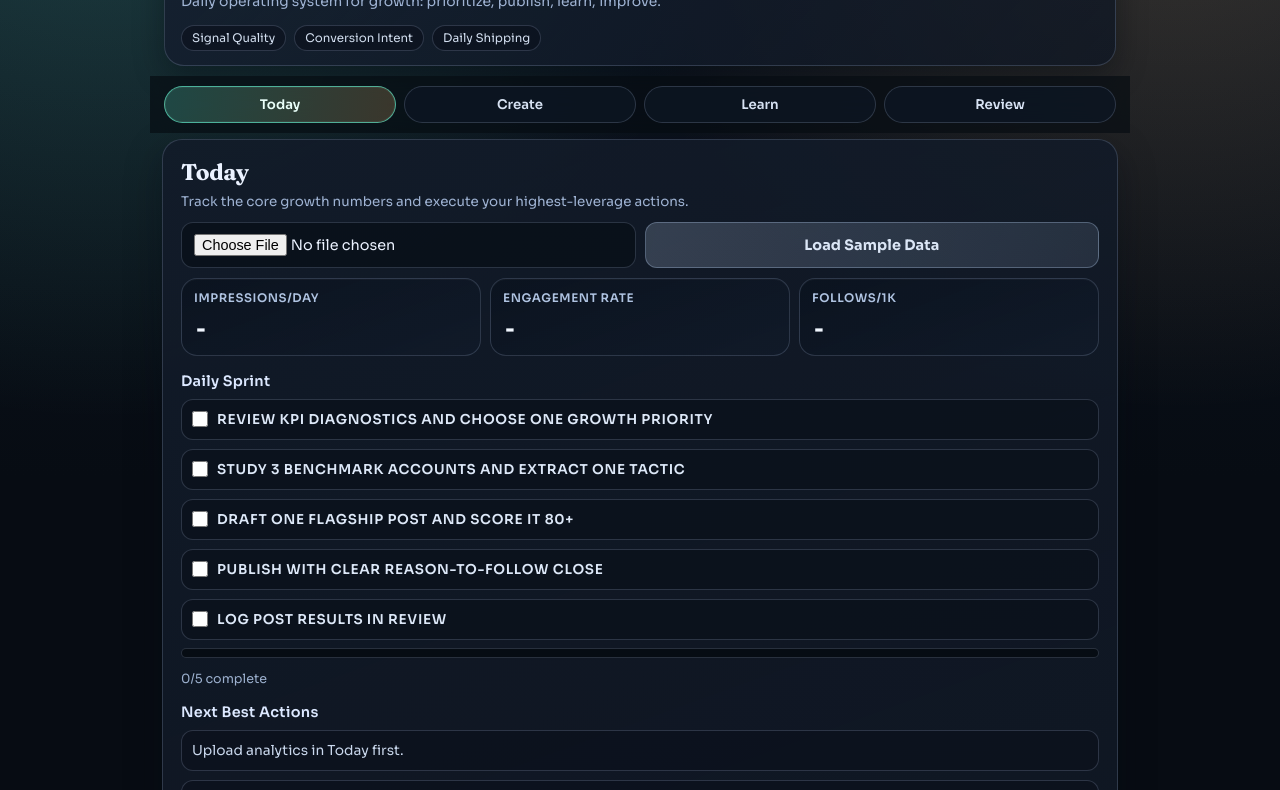
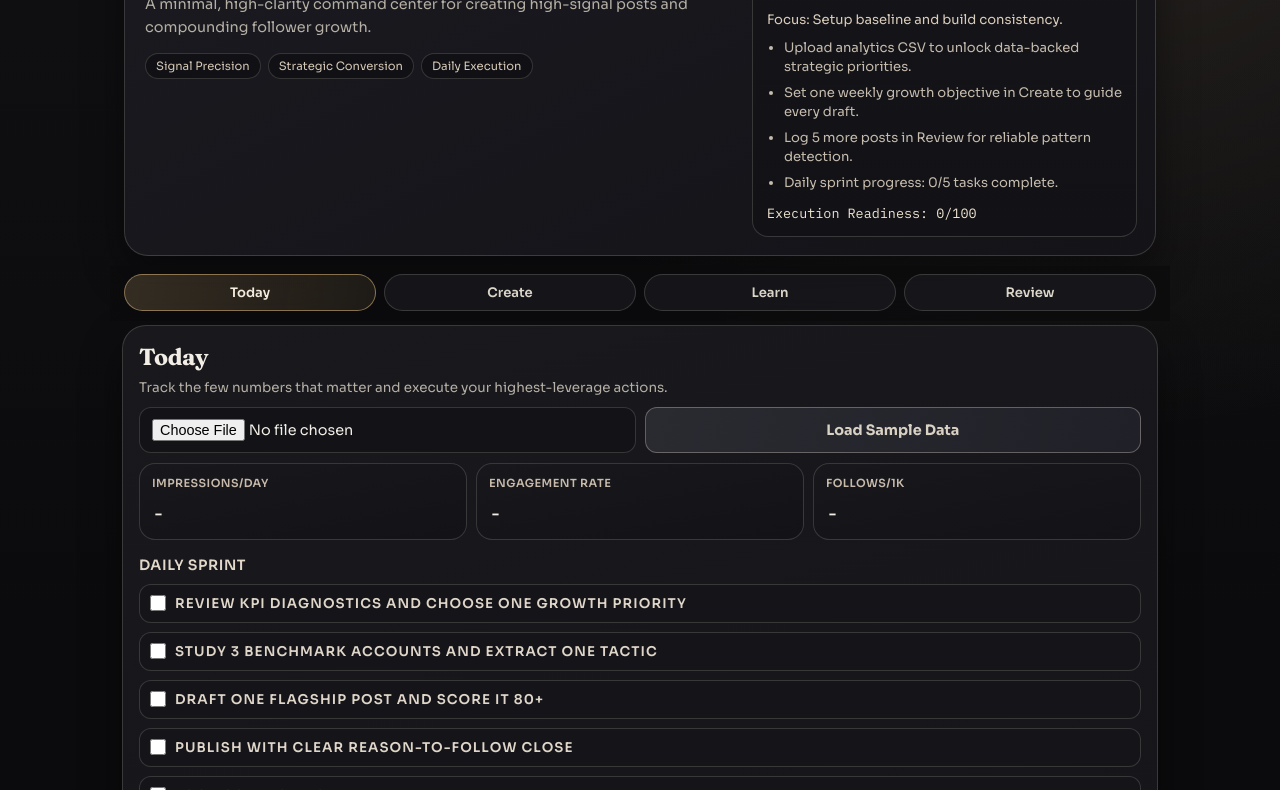
Before and after one commit to futurelabstudios/type2-master-station, a plain HTML site: page index.html in a window 1280 px wide. Shown: the part 122-912 px from the top of the page. Drawn offline with Linux system fonts and the light colour scheme.

Commit message:
Shift to luxury-minimal UI with intelligent hero brief

```diff
--- a/app.js
+++ b/app.js
@@ -106,6 +106,7 @@ function init() {
   setTodayDate();
   renderPostLogs();
   renderActions();
+  renderHeroBrief();
 }
 
 function bindTabs() {
@@ -199,11 +200,16 @@ function saveChecklist() {
   localStorage.setItem(STORAGE.checklist, JSON.stringify(state));
 }
 
-function updateChecklistProgress() {
+function getChecklistProgress() {
   const boxes = qsa("#dailyChecklist input[type='checkbox']");
   const done = boxes.filter((b) => b.checked).length;
   const total = boxes.length;
   const pct = total ? (done / total) * 100 : 0;
+  return { done, total, pct };
+}
+
+function updateChecklistProgress() {
+  const { done, total, pct } = getChecklistProgress();
   el("dailyProgress").style.width = `${pct}%`;
   el("dailyProgressText").textContent = `${done}/${total} complete`;
 }
@@ -375,6 +381,81 @@ function renderActions() {
   wrap.innerHTML = items.length
     ? items.slice(0, 6).map((x) => `<div>${escape(x)}</div>`).join("")
     : "<div>Critical actions complete. Publish and move to Review.</div>";
+
+  renderHeroBrief();
+}
+
+function renderHeroBrief() {
+  const title = el("briefTitle");
+  const focus = el("briefFocus");
+  const list = el("briefList");
+  const score = el("briefScore");
+  if (!title || !focus || !list || !score) return;
+
+  const logs = getPostLogs();
+  const { done, total, pct } = getChecklistProgress();
+  const objectiveSet = Boolean(el("shiftObjective")?.value.trim());
+
+  let readiness = 0;
+  let focusText = "Setup baseline and build consistency.";
+  const insights = [];
+
+  if (kpi) {
+    readiness += 30;
+    if (kpi.f1k < 1) {
+      insights.push("Conversion gap: raise follows per 1k by strengthening the close.");
+      focusText = "Lift conversion on flagship posts.";
+    } else {
+      insights.push(`Conversion is solid at ${kpi.f1k.toFixed(2)} f/1k. Scale winning structure.`);
+      readiness += 8;
+      focusText = "Scale your winning post structure.";
+    }
+
+    if (kpi.er < 2.2) {
+      insights.push("Engagement is soft. Sharpen opening claim and source signal.");
+      if (focusText === "Setup baseline and build consistency.") {
+        focusText = "Increase engagement signal quality.";
+      }
+    } else {
+      insights.push(`Engagement quality is healthy at ${kpi.er.toFixed(2)}%. Preserve clarity.`);
+      readiness += 8;
+    }
+  } else {
+    insights.push("Upload analytics CSV to unlock data-backed strategic priorities.");
+  }
+
+  if (objectiveSet) {
+    readiness += 20;
+  } else {
+    insights.push("Set one weekly growth objective in Create to guide every draft.");
+  }
+
+  const logReadiness = Math.min(25, (logs.length / 5) * 25);
+  readiness += logReadiness;
+  if (logs.length < 5) {
+    insights.push(`Log ${5 - logs.length} more posts in Review for reliable pattern detection.`);
+  } else {
+    insights.push("Review data depth is sufficient to trust pattern insights.");
+  }
+
+  readiness += Math.min(25, (pct / 100) * 25);
+  insights.push(`Daily sprint progress: ${done}/${total} tasks complete.`);
+
+  readiness = Math.max(0, Math.min(100, Math.round(readiness)));
+
+  if (readiness >= 80) {
+    title.textContent = "System aligned. Publish your flagship post today.";
+  } else if (readiness >= 60) {
+    title.textContent = "Momentum is good. Tighten one weak link and ship.";
+  } else if (readiness >= 40) {
+    title.textContent = "Foundation is partial. Finish setup before scaling.";
+  } else {
+    title.textContent = "Low readiness. Complete the essentials first.";
+  }
+
+  focus.textContent = `Focus: ${focusText}`;
+  list.innerHTML = insights.slice(0, 4).map((item) => `<li>${escape(item)}</li>`).join("");
+  score.textContent = `Execution Readiness: ${readiness}/100`;
 }
 
 function genHook() {
--- a/index.html
+++ b/index.html
@@ -10,19 +10,30 @@
   <link rel="stylesheet" href="./styles.css" />
 </head>
 <body>
-  <header class="topbar">
-    <div class="topbar-card">
-      <div class="brand-row">
-        <p class="kicker">TYPE2FUTURE OPERATOR SUITE</p>
-        <span class="status-pill">Live Playbook</span>
+  <header class="hero">
+    <div class="hero-shell">
+      <div class="hero-main">
+        <p class="kicker">Type2Future Operator Suite</p>
+        <h1>Content Growth OS</h1>
+        <p class="hero-copy">A minimal, high-clarity command center for creating high-signal posts and compounding follower growth.</p>
+        <div class="hero-tags" aria-hidden="true">
+          <span>Signal Precision</span>
+          <span>Strategic Conversion</span>
+          <span>Daily Execution</span>
+        </div>
       </div>
-      <h1>Content Growth OS</h1>
-      <p class="sub">Daily operating system for growth: prioritize, publish, learn, improve.</p>
-      <div class="focus-row" aria-hidden="true">
-        <span class="focus-chip">Signal Quality</span>
-        <span class="focus-chip">Conversion Intent</span>
-        <span class="focus-chip">Daily Shipping</span>
-      </div>
+
+      <aside class="hero-brief" aria-live="polite">
+        <p class="brief-eyebrow">Operator Brief</p>
+        <h2 id="briefTitle">Load analytics to generate your daily brief.</h2>
+        <p class="brief-focus" id="briefFocus">Focus: Setup your baseline.</p>
+        <ul class="brief-list" id="briefList">
+          <li>Upload CSV and start the daily sprint checklist.</li>
+          <li>Set one weekly growth objective in Create.</li>
+          <li>Log at least 5 posts to unlock stronger pattern insights.</li>
+        </ul>
+        <p class="brief-score mono" id="briefScore">Execution Readiness: 0/100</p>
+      </aside>
     </div>
   </header>
 
@@ -37,7 +48,7 @@
     <section class="panel active" id="today">
       <div class="panel-head">
         <h2>Today</h2>
-        <p class="panel-sub">Track the core growth numbers and execute your highest-leverage actions.</p>
+        <p class="panel-sub">Track the few numbers that matter and execute your highest-leverage actions.</p>
       </div>
 
       <div class="row">
@@ -74,7 +85,7 @@
     <section class="panel" id="create">
       <div class="panel-head">
         <h2>Create</h2>
-        <p class="panel-sub">Move from source signal to polished draft with conversion-first structure.</p>
+        <p class="panel-sub">Transform source signal into posts with clarity, authority, and conversion intent.</p>
       </div>
 
       <label for="shiftObjective">Weekly growth objective</label>
@@ -139,7 +150,7 @@
     <section class="panel" id="intel">
       <div class="panel-head">
         <h2>Learn</h2>
-        <p class="panel-sub">Study proven accounts, extract one tactic, and apply it in the same day.</p>
+        <p class="panel-sub">Study proven accounts, extract one tactic, and apply it the same day.</p>
       </div>
 
       <div id="benchmarkCards" class="cards"></div>
@@ -156,7 +167,7 @@
     <section class="panel" id="review">
       <div class="panel-head">
         <h2>Review</h2>
-        <p class="panel-sub">Log outcomes and discover the formats that compound follower growth.</p>
+        <p class="panel-sub">Log outcomes and identify the post patterns that compound growth.</p>
       </div>
 
       <div class="grid2">
--- a/styles.css
+++ b/styles.css
@@ -1,19 +1,18 @@
 :root {
-  --bg: #070c13;
-  --bg-soft: #121b2a;
-  --surface: rgba(17, 25, 38, 0.8);
-  --surface-strong: rgba(18, 27, 41, 0.92);
-  --line: rgba(173, 196, 229, 0.2);
-  --line-strong: rgba(173, 196, 229, 0.34);
-  --text: #ebf2ff;
-  --muted: #9fb3d3;
-  --accent: #5fe2c2;
-  --accent-2: #f3bf74;
-  --radius-xl: 20px;
+  --bg: #0b0b0d;
+  --bg-soft: #121215;
+  --surface: #17171b;
+  --surface-soft: #1d1d22;
+  --line: rgba(237, 228, 214, 0.17);
+  --line-strong: rgba(237, 228, 214, 0.32);
+  --text: #f2eee6;
+  --muted: #b5afa4;
+  --accent: #caa873;
+  --accent-ink: #1f170a;
+  --radius-xl: 24px;
   --radius-lg: 16px;
   --radius-md: 12px;
-  --shadow-soft: 0 10px 30px rgba(2, 7, 14, 0.38);
-  --shadow-card: 0 14px 36px rgba(2, 8, 17, 0.35);
+  --shadow-soft: 0 18px 42px rgba(0, 0, 0, 0.42);
 }
 
 * {
@@ -31,61 +30,8 @@ body {
   font-family: "Sora", system-ui, sans-serif;
   color: var(--text);
   background:
-    radial-gradient(circle at 8% -10%, rgba(95, 226, 194, 0.24), transparent 38%),
-    radial-gradient(circle at 92% -5%, rgba(243, 191, 116, 0.2), transparent 35%),
-    linear-gradient(180deg, #0d1522 0%, var(--bg) 52%);
-  position: relative;
-}
-
-body::before {
-  content: "";
-  position: fixed;
-  inset: 0;
-  pointer-events: none;
-  background-image: linear-gradient(rgba(255, 255, 255, 0.015) 1px, transparent 1px), linear-gradient(90deg, rgba(255, 255, 255, 0.015) 1px, transparent 1px);
-  background-size: 22px 22px;
-  opacity: 0.33;
-  mask-image: radial-gradient(circle at 50% 0%, black 12%, transparent 78%);
-}
-
-.topbar {
-  max-width: 980px;
-  margin: 0 auto;
-  padding: 14px 14px 10px;
-}
-
-.topbar-card {
-  border: 1px solid var(--line);
-  border-radius: var(--radius-xl);
-  padding: 16px 16px 14px;
-  background: linear-gradient(135deg, rgba(21, 31, 47, 0.9), rgba(14, 22, 35, 0.75));
-  box-shadow: var(--shadow-soft);
-}
-
-.brand-row {
-  display: flex;
-  align-items: center;
-  justify-content: space-between;
-  gap: 10px;
-}
-
-.kicker {
-  margin: 0;
-  letter-spacing: 0.12em;
-  font-size: 0.7rem;
-  font-weight: 600;
-  color: var(--accent);
-  text-transform: uppercase;
-}
-
-.status-pill {
-  display: inline-block;
-  border: 1px solid var(--line-strong);
-  border-radius: 999px;
-  padding: 4px 9px;
-  font-size: 0.72rem;
-  color: var(--muted);
-  background: rgba(10, 16, 27, 0.62);
+    radial-gradient(circle at 85% -10%, rgba(202, 168, 115, 0.14), transparent 38%),
+    linear-gradient(180deg, #101013 0%, var(--bg) 56%);
 }
 
 h1,
@@ -96,48 +42,121 @@ h2 {
 }
 
 h1 {
-  margin-top: 9px;
-  font-size: clamp(1.55rem, 4vw, 2.1rem);
-  font-weight: 620;
+  font-size: clamp(1.7rem, 4.2vw, 2.45rem);
+  font-weight: 650;
 }
 
 h2 {
-  font-size: clamp(1.22rem, 2.8vw, 1.42rem);
+  font-size: clamp(1.2rem, 2.9vw, 1.45rem);
   font-weight: 560;
 }
 
 h3 {
-  margin: 16px 0 9px;
-  font-size: 0.9rem;
-  letter-spacing: 0.02em;
+  margin: 16px 0 10px;
+  font-size: 0.89rem;
+  letter-spacing: 0.04em;
   font-weight: 600;
-  color: #dce8ff;
+  text-transform: uppercase;
+  color: #e2d8ca;
 }
 
-.sub {
-  margin: 7px 0 0;
-  max-width: 62ch;
-  color: var(--muted);
-  font-size: 0.87rem;
-  line-height: 1.55;
+.hero {
+  max-width: 1060px;
+  margin: 0 auto;
+  padding: 20px 14px 10px;
 }
 
-.focus-row {
-  margin-top: 12px;
+.hero-shell {
+  display: grid;
+  gap: 12px;
+  border: 1px solid var(--line);
+  border-radius: var(--radius-xl);
+  background: linear-gradient(155deg, #1a1a20, #131318);
+  box-shadow: var(--shadow-soft);
+  padding: 16px;
+}
+
+.hero-main {
+  padding: 4px 2px;
+}
+
+.kicker {
+  margin: 0;
+  font-size: 0.69rem;
+  letter-spacing: 0.14em;
+  text-transform: uppercase;
+  color: var(--accent);
+  font-weight: 600;
+}
+
+.hero-copy {
+  margin: 10px 0 0;
+  max-width: 60ch;
+  color: var(--muted);
+  font-size: 0.9rem;
+  line-height: 1.6;
+}
+
+.hero-tags {
+  margin-top: 14px;
   display: flex;
   flex-wrap: wrap;
-  gap: 8px;
+  gap: 7px;
 }
 
-.focus-chip {
-  display: inline-flex;
-  align-items: center;
+.hero-tags span {
   border: 1px solid var(--line);
   border-radius: 999px;
   padding: 5px 10px;
-  font-size: 0.74rem;
-  color: #d2deef;
-  background: rgba(10, 16, 27, 0.6);
+  font-size: 0.72rem;
+  color: #d5c8b6;
+  background: rgba(14, 14, 17, 0.62);
+}
+
+.hero-brief {
+  border: 1px solid var(--line);
+  border-radius: var(--radius-lg);
+  background: linear-gradient(180deg, #151519, #121216);
+  padding: 12px;
+}
+
+.brief-eyebrow {
+  margin: 0;
+  color: #cfbeaa;
+  font-size: 0.7rem;
+  letter-spacing: 0.12em;
+  text-transform: uppercase;
+  font-weight: 600;
+}
+
+.hero-brief h2 {
+  margin-top: 8px;
+  font-size: clamp(1rem, 2.2vw, 1.15rem);
+  line-height: 1.3;
+}
+
+.brief-focus {
+  margin: 9px 0 0;
+  color: #dbcdbb;
+  font-size: 0.82rem;
+}
+
+.brief-list {
+  margin: 10px 0 0;
+  padding-left: 17px;
+  display: grid;
+  gap: 7px;
+}
+
+.brief-list li {
+  color: #c6bcae;
+  font-size: 0.82rem;
+  line-height: 1.45;
+}
+
+.brief-score {
+  margin: 12px 0 0;
+  color: #efe4d2;
 }
 
 .tabs {
@@ -146,27 +165,27 @@ h3 {
   z-index: 12;
   display: grid;
   grid-auto-flow: column;
-  grid-auto-columns: minmax(98px, 1fr);
+  grid-auto-columns: minmax(96px, 1fr);
   gap: 8px;
   overflow-x: auto;
-  max-width: 980px;
+  max-width: 1060px;
   margin: 0 auto;
-  padding: 10px 14px;
-  background: rgba(7, 12, 19, 0.68);
-  backdrop-filter: blur(14px);
+  padding: 8px 14px 10px;
+  backdrop-filter: blur(12px);
+  background: rgba(11, 11, 13, 0.66);
 }
 
 .tab {
   appearance: none;
   border: 1px solid var(--line);
   border-radius: 999px;
-  background: rgba(14, 22, 35, 0.82);
-  color: #d7e2f3;
+  background: rgba(25, 25, 30, 0.8);
+  color: #dbd4c8;
   padding: 9px 12px;
-  font-size: 0.83rem;
+  font-size: 0.82rem;
   font-weight: 600;
   cursor: pointer;
-  transition: border-color 160ms ease, transform 160ms ease, background 160ms ease;
+  transition: border-color 160ms ease, background 160ms ease, transform 160ms ease;
 }
 
 .tab:hover {
@@ -178,34 +197,33 @@ h3 {
 }
 
 .tab.active {
-  border-color: rgba(95, 226, 194, 0.7);
-  color: #e9fff9;
-  background: linear-gradient(100deg, rgba(95, 226, 194, 0.25), rgba(243, 191, 116, 0.21));
-  box-shadow: inset 0 0 0 1px rgba(255, 255, 255, 0.05);
+  border-color: rgba(202, 168, 115, 0.6);
+  color: #f4ebdd;
+  background: linear-gradient(100deg, rgba(202, 168, 115, 0.22), rgba(202, 168, 115, 0.1));
 }
 
 .container {
-  max-width: 980px;
+  max-width: 1060px;
   margin: 0 auto;
-  padding: 6px 12px 24px;
+  padding: 4px 12px 26px;
 }
 
 .panel {
   display: none;
   border: 1px solid var(--line);
   border-radius: var(--radius-xl);
-  padding: 15px;
+  background: linear-gradient(165deg, #18181d, #141419);
+  padding: 16px;
   margin-bottom: 12px;
-  background: linear-gradient(160deg, var(--surface-strong), var(--surface));
-  box-shadow: var(--shadow-card);
+  box-shadow: var(--shadow-soft);
 }
 
 .panel.active {
   display: block;
-  animation: panelIn 220ms ease;
+  animation: fadeIn 180ms ease;
 }
 
-@keyframes panelIn {
+@keyframes fadeIn {
   from {
     opacity: 0;
     transform: translateY(4px);
@@ -217,24 +235,24 @@ h3 {
 }
 
 .panel-head {
-  margin-bottom: 10px;
+  margin-bottom: 8px;
 }
 
 .panel-sub {
-  margin: 6px 0 0;
+  margin: 7px 0 0;
   color: var(--muted);
   font-size: 0.84rem;
-  line-height: 1.5;
+  line-height: 1.55;
 }
 
 label {
   display: block;
   margin: 12px 0 6px;
-  color: #b7c8e2;
-  font-size: 0.74rem;
+  color: #c2b8a8;
+  font-size: 0.73rem;
+  letter-spacing: 0.08em;
+  text-transform: uppercase;
   font-weight: 600;
-  letter-spacing: 0.05em;
-  text-transform: uppercase;
 }
 
 input,
@@ -244,7 +262,7 @@ button {
   width: 100%;
   border: 1px solid var(--line);
   border-radius: var(--radius-md);
-  background: rgba(8, 14, 23, 0.72);
+  background: #121217;
   color: var(--text);
   font-size: 0.9rem;
   font-family: inherit;
@@ -253,7 +271,7 @@ button {
 
 input::placeholder,
 textarea::placeholder {
-  color: #87a0c4;
+  color: #857e74;
 }
 
 textarea {
@@ -266,8 +284,8 @@ input:focus,
 select:focus,
 button:focus-visible {
   outline: none;
-  border-color: rgba(95, 226, 194, 0.78);
-  box-shadow: 0 0 0 3px rgba(95, 226, 194, 0.14);
+  border-color: rgba(202, 168, 115, 0.72);
+  box-shadow: 0 0 0 3px rgba(202, 168, 115, 0.14);
 }
 
 .row,
@@ -289,36 +307,30 @@ button:focus-visible {
 .metrics article {
   border: 1px solid var(--line);
   border-radius: var(--radius-lg);
-  background: linear-gradient(160deg, rgba(11, 19, 31, 0.92), rgba(17, 27, 42, 0.72));
+  background: linear-gradient(170deg, #17171c, #121217);
   padding: 12px;
-  box-shadow: inset 0 1px 0 rgba(255, 255, 255, 0.03);
 }
 
 .metrics h3 {
   margin: 0;
-  color: #afc3e1;
-  font-size: 0.74rem;
-  font-weight: 600;
-  letter-spacing: 0.05em;
-  text-transform: uppercase;
+  font-size: 0.7rem;
+  color: #c7baaa;
 }
 
 .metrics p {
-  margin: 10px 0 0;
+  margin: 9px 0 0;
+  font-family: "IBM Plex Mono", monospace;
   font-size: clamp(1.1rem, 2.7vw, 1.35rem);
-  font-weight: 700;
-  font-family: "IBM Plex Mono", monospace;
-  color: #f1f7ff;
+  color: #f3ede2;
 }
 
 .btn {
   border: none;
+  background: linear-gradient(103deg, #d1b07e, #bf9961);
+  color: var(--accent-ink);
+  font-weight: 700;
   cursor: pointer;
-  font-weight: 700;
-  letter-spacing: 0.01em;
-  background: linear-gradient(104deg, var(--accent), #31c8c3);
-  color: #0a2d24;
-  box-shadow: 0 8px 18px rgba(20, 141, 120, 0.25);
+  box-shadow: 0 9px 20px rgba(89, 62, 24, 0.3);
   transition: transform 140ms ease, filter 140ms ease;
 }
 
@@ -331,8 +343,8 @@ button:focus-visible {
 }
 
 .btn.alt {
-  background: linear-gradient(104deg, rgba(168, 187, 214, 0.24), rgba(141, 164, 194, 0.16));
-  color: #dbe6f6;
+  background: linear-gradient(103deg, #2a2a31, #202028);
+  color: #d9d1c4;
   border: 1px solid var(--line-strong);
   box-shadow: none;
 }
@@ -341,29 +353,27 @@ button:focus-visible {
 .card {
   border: 1px solid var(--line);
   border-radius: var(--radius-md);
+  background: var(--surface-soft);
   padding: 10px;
-  color: #cad8ed;
-  font-size: 0.86rem;
+  color: #cdc3b4;
+  font-size: 0.85rem;
   line-height: 1.45;
-  background: rgba(11, 17, 28, 0.64);
 }
 
 .card h4 {
   margin: 0 0 7px;
   font-size: 0.9rem;
-  font-weight: 600;
-  color: #f0f5ff;
+  color: #f1e8d9;
 }
 
 .card p {
   margin: 0 0 6px;
-  color: #c4d4eb;
   font-size: 0.83rem;
-  line-height: 1.45;
+  color: #c7bcad;
 }
 
 .card a {
-  color: #9cd8ff;
+  color: #f0d3a8;
   text-decoration: none;
 }
 
@@ -375,21 +385,20 @@ button:focus-visible {
   margin: 0;
   border: 1px solid var(--line);
   border-radius: var(--radius-md);
-  background: rgba(10, 16, 26, 0.65);
+  background: #141419;
   padding: 10px;
   display: flex;
+  align-items: center;
   gap: 9px;
-  align-items: center;
-  color: #dde8f8;
-  font-size: 0.85rem;
-  line-height: 1.4;
+  color: #dfd6c9;
+  font-size: 0.84rem;
 }
 
 .checklist input[type="checkbox"] {
   width: 16px;
   height: 16px;
   margin: 0;
-  accent-color: #72e7cb;
+  accent-color: #ccad79;
 }
 
 .progress {
@@ -398,25 +407,24 @@ button:focus-visible {
   border-radius: 999px;
   overflow: hidden;
   height: 10px;
-  background: rgba(6, 10, 17, 0.82);
+  background: #101014;
 }
 
 .progress span {
   display: block;
   width: 0;
   height: 100%;
-  background: linear-gradient(90deg, var(--accent), #36c8b8);
+  background: linear-gradient(90deg, #caa873, #d6b684);
 }
 
 .mono {
   font-family: "IBM Plex Mono", monospace;
-  font-size: 0.86rem;
-  color: #d7e6fb;
+  font-size: 0.84rem;
 }
 
 .tiny {
-  color: #9cb0ce;
-  font-size: 0.79rem;
+  color: #a79f92;
+  font-size: 0.78rem;
 }
 
 .compact .card {
@@ -424,9 +432,15 @@ button:focus-visible {
   gap: 5px;
 }
 
-@media (min-width: 860px) {
-  .panel {
+@media (min-width: 920px) {
+  .hero-shell {
+    grid-template-columns: minmax(0, 1.55fr) minmax(280px, 1fr);
+    align-items: stretch;
     padding: 18px;
+  }
+
+  .hero-brief {
+    padding: 14px;
   }
 
   .row,
@@ -443,25 +457,26 @@ button:focus-visible {
   }
 }
 
-@media (max-width: 760px) {
-  .topbar {
-    padding: 12px 12px 8px;
+@media (max-width: 780px) {
+  .hero {
+    padding: 12px 10px 8px;
   }
 
-  .topbar-card {
-    padding: 14px;
+  .hero-shell {
+    border-radius: 18px;
+    padding: 13px;
   }
 
   .tabs {
-    padding: 8px 12px;
+    padding: 8px 10px 10px;
   }
 
   .container {
-    padding: 6px 10px 20px;
+    padding: 4px 10px 22px;
   }
 
   .panel {
-    border-radius: 16px;
+    border-radius: 18px;
     padding: 13px;
   }
 
```
